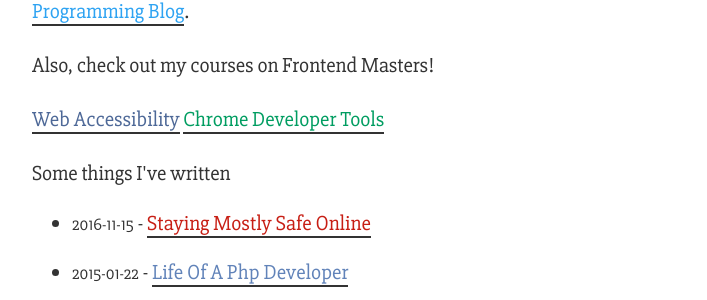
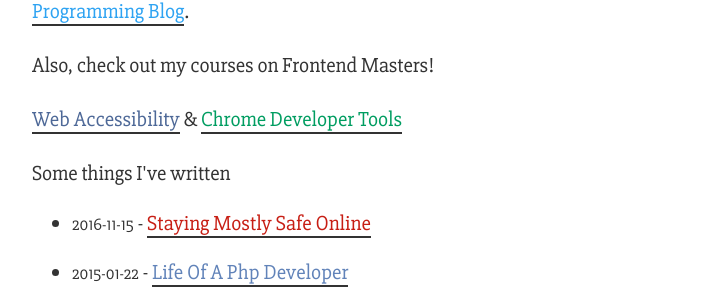
Before and after one commit to jkup/jkup.github.io, a Jekyll site: the page built from index.md, in a window 1280 px wide. Shown: the part 168-468 px from the top of the page, without its empty margins (258-965 px from the left). Built offline with Jekyll 4.4.1, drawn with Linux system fonts in a browser that asks for light colours.

Commit message:
added ampersand

```diff
--- a/_layouts/home.html
+++ b/_layouts/home.html
@@ -24,6 +24,7 @@
 
             <p>
                 <a target="_blank" class="accessibility" href="https://frontendmasters.com/courses/web-accessibility/">Web Accessibility</a>
+                <span>&amp;</span>
                 <a target="_blank" class="devtools" href="https://frontendmasters.com/courses/chrome-dev-tools/">Chrome Developer Tools</a>
             </p>
 
```
